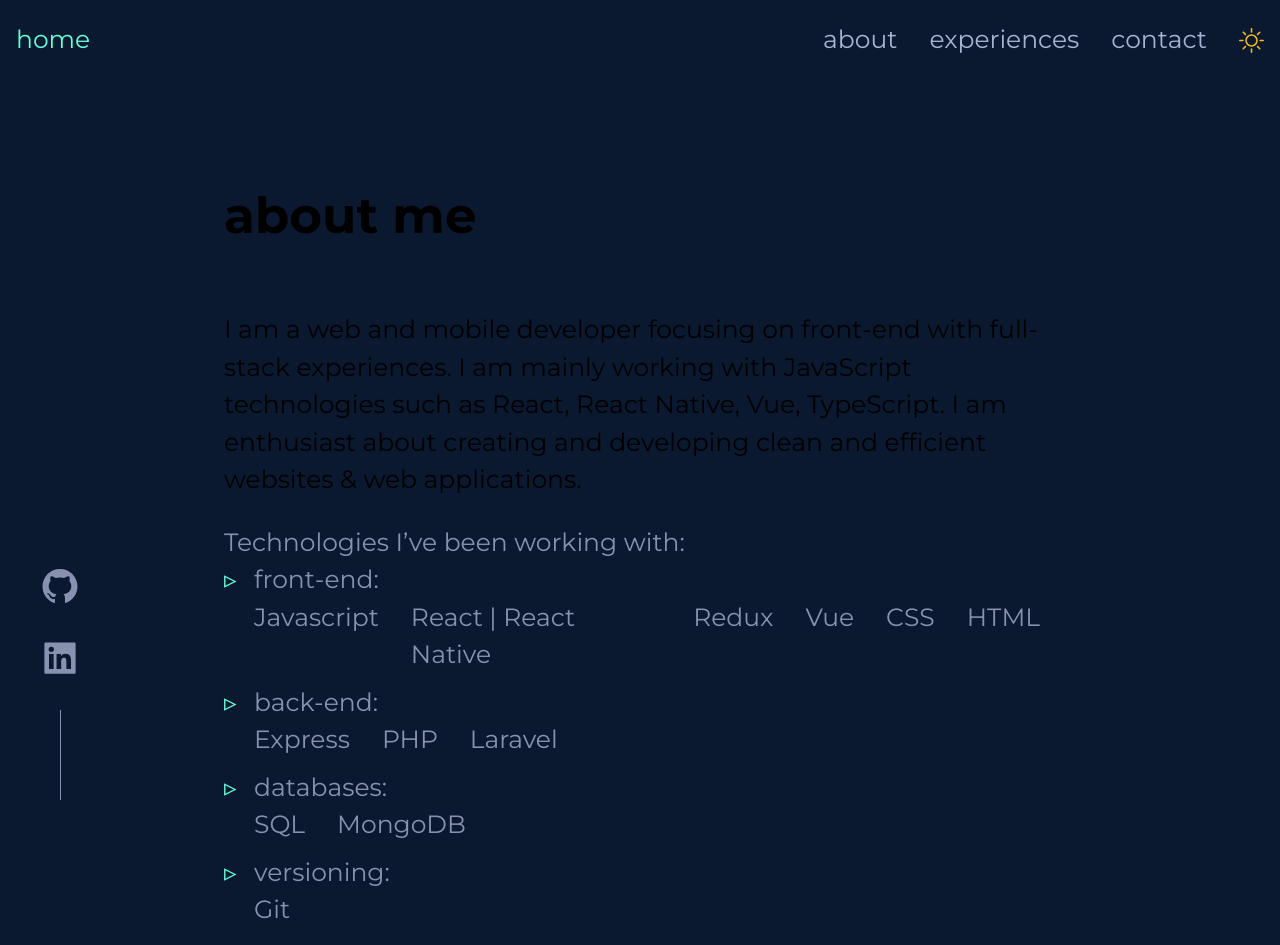
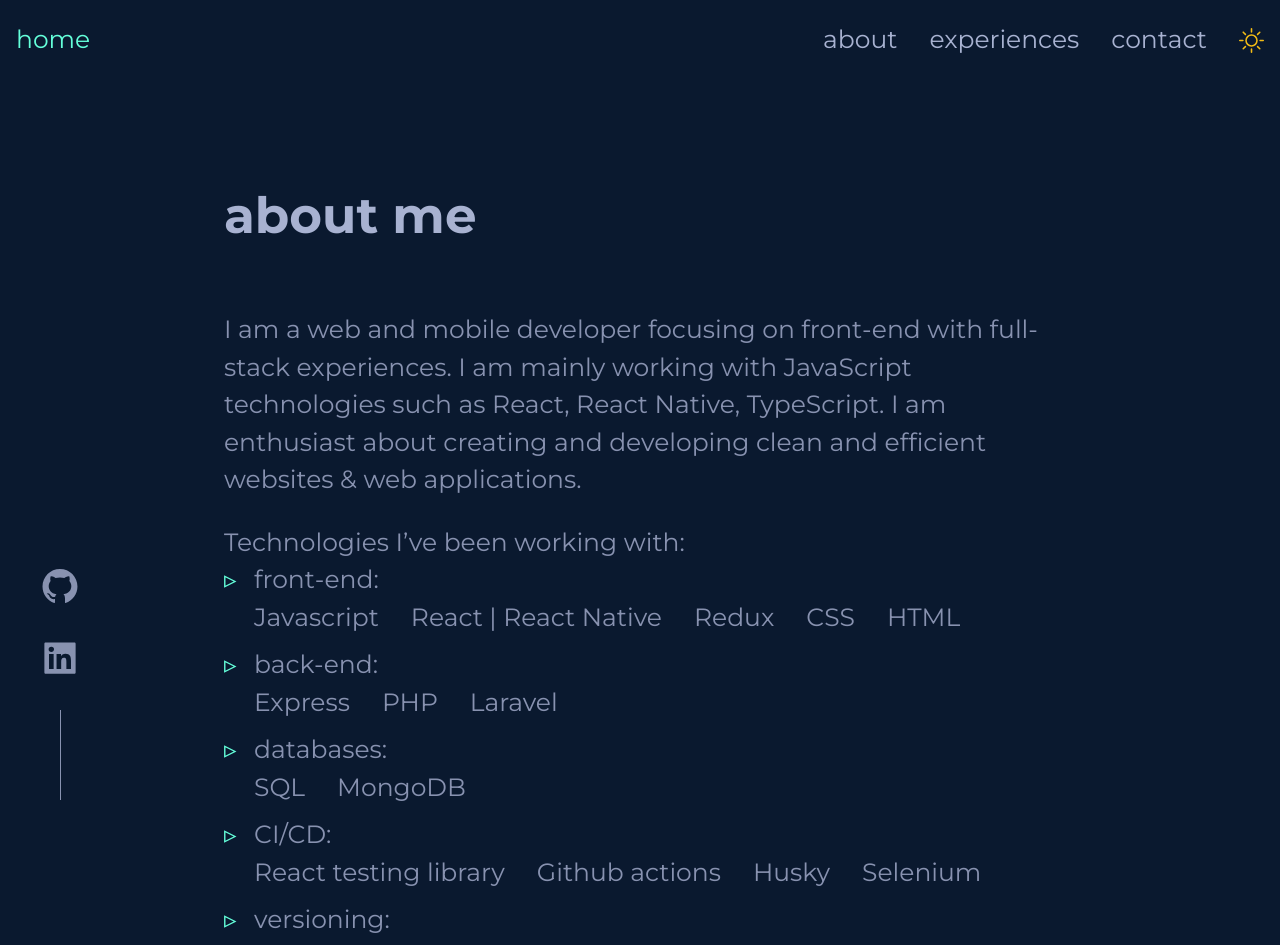
Before and after one commit to a-ringwater/adri_website, a React (Create React App) app: page /about in a window 1280 px wide. Shown: the top 945 px of the page. Built offline with nearby package versions, Linux system fonts and the light colour scheme.

Commit message:
Apply light/dark mode to about section

```diff
--- a/src/components/Skills.js
+++ b/src/components/Skills.js
@@ -1,6 +1,12 @@
 import React from "react";
 import styled from "styled-components";
-import { techBack, techDb, techFront, techVersioning } from "../utils/tech";
+import {
+  techBack,
+  techDb,
+  techFront,
+  techCICD,
+  techVersioning,
+} from "../utils/tech";
 import { colors } from "../assets/styleVar";
 
 const TechSection = styled.div`
@@ -30,16 +36,13 @@
 
 const Skills = () => {
   function createTechItem(techArray) {
-    return techArray.map((tech, i) => (
-      <TechItem key={tech}>
-        {tech}
-      </TechItem>
-    ));
+    return techArray.map((tech, i) => <TechItem key={tech}>{tech}</TechItem>);
   }
 
   const frontArray = createTechItem(techFront);
   const backArray = createTechItem(techBack);
   const dbArray = createTechItem(techDb);
+  const cicd = createTechItem(techCICD);
   const vArray = createTechItem(techVersioning);
 
   return (
@@ -57,6 +60,10 @@
       </TechSection>
 
       <TechSection>
+        CI/CD: <TechContainer>{cicd}</TechContainer>
+      </TechSection>
+
+      <TechSection>
         versioning: <TechContainer>{vArray}</TechContainer>
       </TechSection>
     </>
--- a/src/components/about/About.js
+++ b/src/components/about/About.js
@@ -1,16 +1,21 @@
-import React from "react";
+import React, { useContext } from "react";
 import Skills from "../Skills";
 import "./About.scss";
+import { ThemeContext } from "../../context/ThemeContext";
 
 const About = () => {
+  const { theme } = useContext(ThemeContext);
+
+  const titleClass = theme === "" ? "about_title" : "about_title_light";
+
   return (
     <div className="about_ctr">
       <div className="about_content">
-        <h1 className="about_title">about me</h1>
+        <h1 className={titleClass}>about me</h1>
         <p className="about_txt">
           I am a web and mobile developer focusing on front-end with full-stack
           experiences. I am mainly working with JavaScript technologies such as
-          React, React Native, Vue, TypeScript. I am enthusiast about creating
+          React, React Native, TypeScript. I am enthusiast about creating
           and developing clean and efficient websites & web applications.
         </p>
         <div className="skills_intro">Technologies I’ve been working with:</div>
--- a/src/components/about/About.scss
+++ b/src/components/about/About.scss
@@ -31,9 +31,16 @@
 
 .about_title {
   font-size: 50px;
+  color: #a8b2d1;
+}
+
+.about_title_light {
+  font-size: 50px;
+  color: #0a192f;
 }
 
 .about_txt {
+  color: #8892b0;
   font-size: 25px;
 }
 
--- a/src/utils/tech.js
+++ b/src/utils/tech.js
@@ -2,7 +2,6 @@
   "Javascript",
   "React | React Native",
   "Redux",
-  "Vue",
   "CSS",
   "HTML",
 ];
@@ -11,4 +10,6 @@
 
 export const techDb = ["SQL", "MongoDB"];
 
+export const techCICD = ["React testing library", "Github actions", "Husky", "Selenium"]
+
 export const techVersioning = ["Git"];
```
